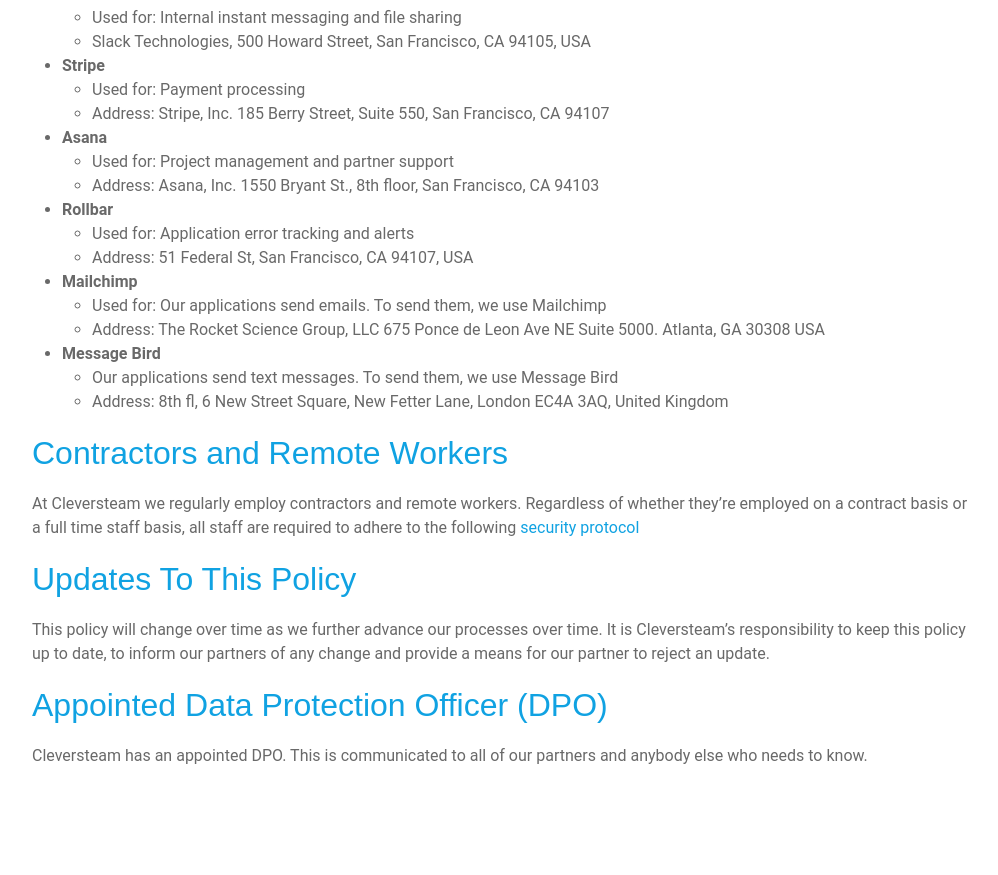
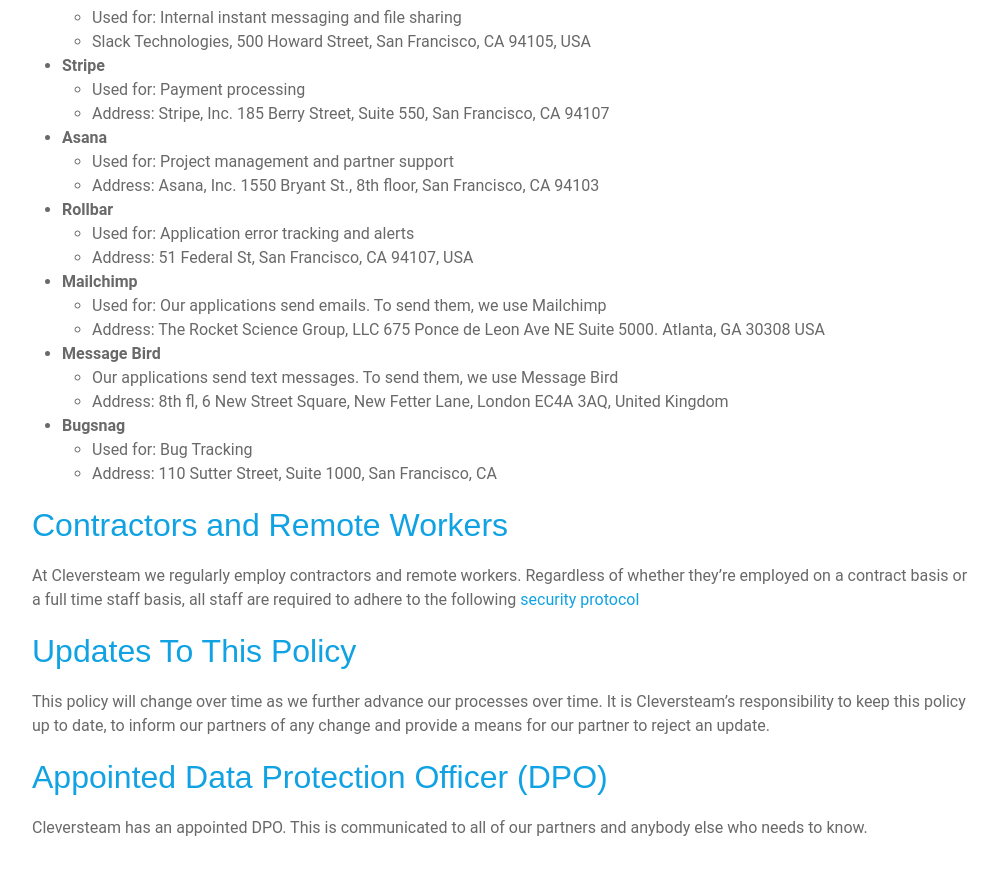
Before and after one commit to mikedhart/HanoverPlaybook, a Jekyll site: the page built from _guides/data_processing_policy.markdown, in a window 1280 px wide and 900 px high, scrolled down 2737 px. Shown: the top 875 px of the window, without its empty margins (138-1136 px from the left). Built offline with Jekyll 4.4.1, drawn with Linux system fonts in a browser that asks for light colours; some web fonts are replaced; before the commit the page ends 3565 px from its top, so only the background shows below that.

Commit message:
Update data_processing_policy.markdown

```diff
--- a/_guides/data_processing_policy.markdown
+++ b/_guides/data_processing_policy.markdown
@@ -111,6 +111,9 @@
 * **Message Bird**
   * Our applications send text messages. To send them, we use Message Bird
   * Address: 8th fl, 6 New Street Square, New Fetter Lane, London EC4A 3AQ, United Kingdom
+* **Bugsnag**
+  * Used for: Bug Tracking
+  * Address: 110 Sutter Street, Suite 1000, San Francisco, CA
 
 ## Contractors and Remote Workers
 At Cleversteam we regularly employ contractors and remote workers. Regardless of whether they're employed on a contract basis or a full time staff basis, all staff are required to adhere to the following [security protocol][securityprotocol]
```
